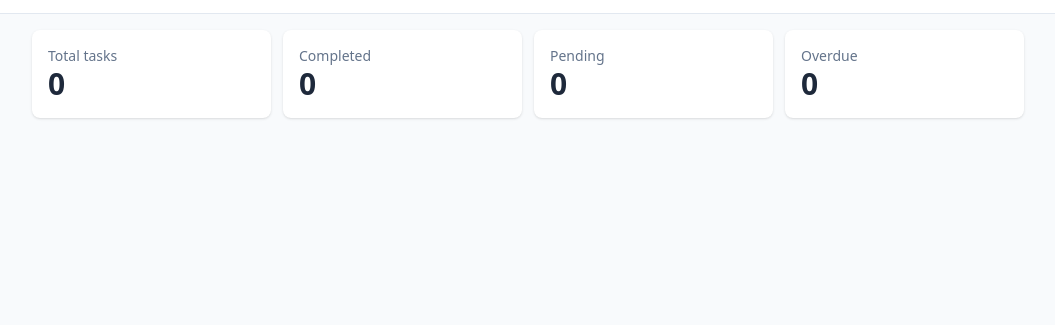
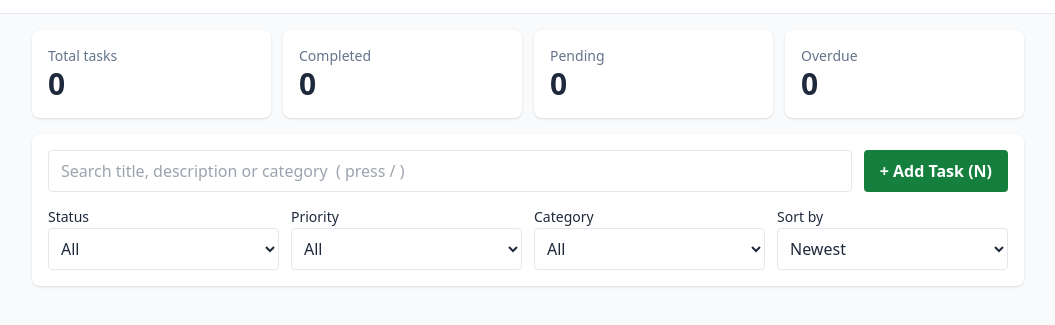
Before and after one commit to phil-code-dotcom/task-forge, a website: page index.html in a window 1280 px wide. Shown: the part 51-376 px from the top of the page, without its empty margins (112-1167 px from the left). Drawn offline with nearby package versions, Linux system fonts and the light colour scheme.

Commit message:
feat: html & css for search input, add task, priority category & sort by

```diff
--- a/index.html
+++ b/index.html
@@ -54,6 +54,66 @@
             </div>
         </section>
 
+        <!--tool bar section - search, add and the rest-->
+        <section id="toolbar" class="space-y-3 rounded-lg bg-white p-4 shadow dark:bg-slate-800">
+            <div class="flex flex-wrap gap-3">
+                <input id="search-input" type="search" placeholder="Search title, description or category  ( press / )"
+                    class="min-w-0 flex-1 rounded border px-3 py-2 dark:bg-slate-700">
+                <button id="add-task-btn" type="button"
+                    class="rounded bg-green-700 px-4 py-2 font-semibold text-white hover:bg-green-800">
+                    + Add Task (N)
+                </button>
+            </div>
+
+            <div class="grid grid-cols-2 gap-3 md:grid-cols-4">
+                <div>
+                    <label for="filter-status" class="text-sm">Status</label>
+                    <select id="filter-status" class="w-full rounded border px-2 py-2 dark:bg-slate-700">
+                        <option value="all">All</option>
+                        <option value="completed">Completed</option>
+                        <option value="pending">Pending</option>
+                        <option value="overdue">Overdue</option>
+                    </select>
+                </div>
+                <div>
+                    <label for="filter-priority" class="text-sm">Priority</label>
+                    <select id="filter-priority" class="w-full rounded border px-2 py-2 dark:bg-slate-700">
+                        <option value="all">All</option>
+                        <option value="low">Low</option>
+                        <option value="medium">Medium</option>
+                        <option value="high">High</option>
+                        <option value="critical">Critical</option>
+                    </select>
+                </div>
+                <div>
+                    <label for="filter-category" class="text-sm">Category</label>
+                    <select id="filter-category" class="w-full rounded border px-2 py-2 dark:bg-slate-700">
+                        <option value="all">All</option>
+                        <option value="work">Work</option>
+                        <option value="personal">Personal</option>
+                        <option value="school">School</option>
+                        <option value="backend">Backend</option>
+                        <option value="frontend">Frontend</option>
+                        <option value="fintech">Fintech</option>
+                        <option value="other">Other</option>
+                    </select>
+                </div>
+                <div>
+                    <label for="sort-select" class="text-sm">Sort by</label>
+                    <select id="sort-select" class="w-full rounded border px-2 py-2 dark:bg-slate-700">
+                        <option value="newest">Newest</option>
+                        <option value="oldest">Oldest</option>
+                        <option value="az">A → Z</option>
+                        <option value="za">Z → A</option>
+                        <option value="priority-high">Highest priority</option>
+                        <option value="priority-low">Lowest priority</option>
+                        <option value="due-soon">Closest due date</option>
+                        <option value="due-late">Furthest due date</option>
+                    </select>
+                </div>
+            </div>
+        </section>
+
     </main>
 
 </body>
```
Also changed, not shown: src/output.css.
